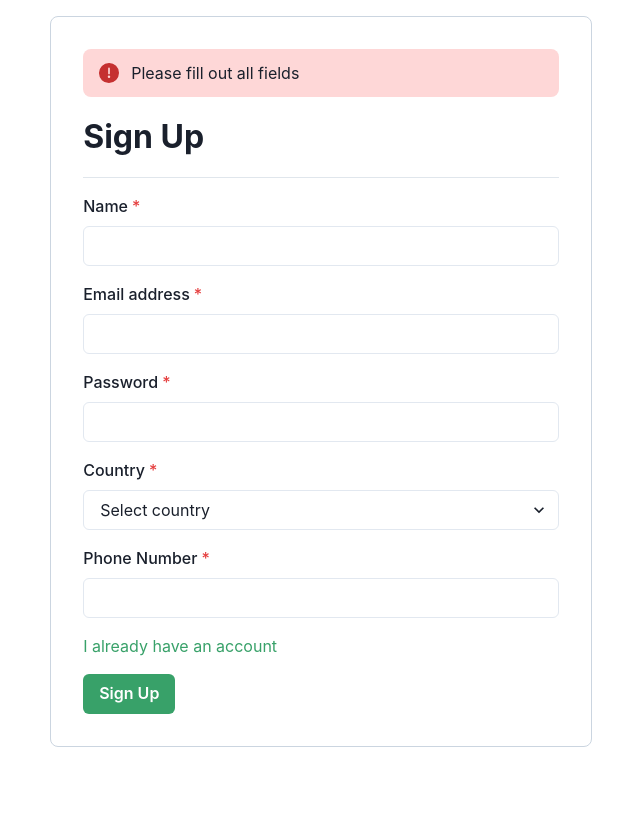
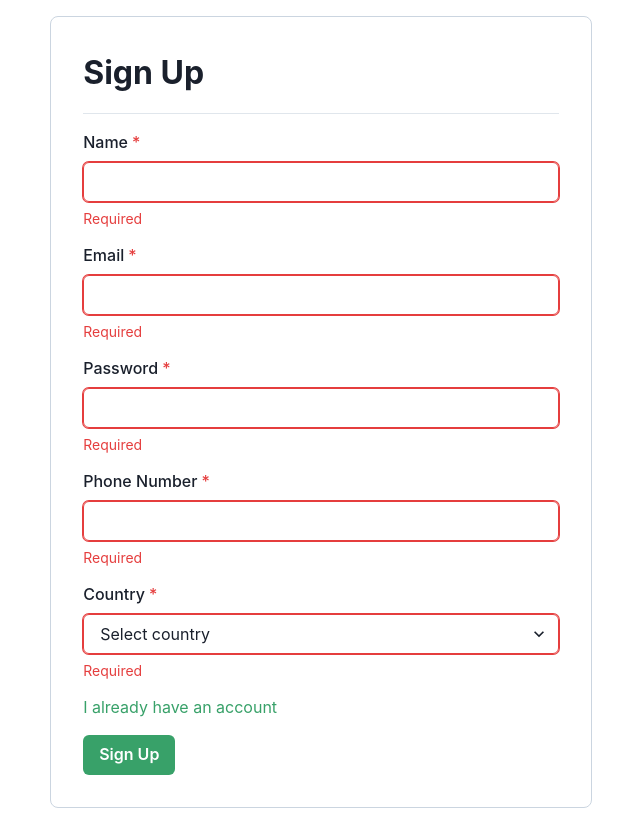
Before and after one commit to ralflopez/bahagi-digital-wallet-frontend, a Next.js app: page /auth/signup in a window 1280 px wide. Both pictures are taken after a click on the button "Sign Up". Shown: the whole page, without its empty margins (319-959 px from the left). Before the commit the page ends 800 px from the top, so only its background shows below. Built offline with nearby package versions, Linux system fonts and the light colour scheme; no server answers.

Commit message:
:recycle: use formik for signup page

```diff
--- a/pages/auth/signup.tsx
+++ b/pages/auth/signup.tsx
@@ -25,6 +25,7 @@ import {
 import { useRouter } from "next/router"
 import { GetServerSideProps, GetServerSidePropsContext } from "next"
 import { withUser } from "../../helpers/hof/withUser"
+import { useFormik } from "formik"
 
 const validateEmail = (email: string) => {
   return email
@@ -34,96 +35,75 @@ const validateEmail = (email: string) => {
     )
 }
 
+const validate = (values: any) => {
+  const errors: any = {}
+
+  if (!values.name) {
+    errors.name = "Required"
+  } else if (values.name.length < 2) {
+    errors.name = "Must be at least 2 characters"
+  }
+
+  if (!values.email) {
+    errors.email = "Required"
+  } else if (!validateEmail(values.email)) {
+    errors.email = "Invalid email"
+  }
+
+  if (!values.password) {
+    errors.password = "Required"
+  } else if (values.password.length < 8) {
+    errors.password = "Must be at least 8 characters"
+  }
+
+  if (!values.phoneNumber) {
+    errors.phoneNumber = "Required"
+  } else if (values.phoneNumber.length != 11) {
+    errors.phoneNumber = "Must be 11 digits"
+  }
+
+  if (!values.country) {
+    errors.country = "Required"
+  }
+
+  return errors
+}
+
 const Signup = () => {
   const router = useRouter()
-  const [name, setName] = useState({ value: "", error: "" })
-  const [email, setEmail] = useState({ value: "", error: "" })
-  const [password, setPassword] = useState({ value: "", error: "" })
-  const [country, setCountry] = useState({ value: "", error: "" })
-  const [phoneNumber, setPhoneNumber] = useState({ value: "", error: "" })
-  const [formError, setFormError] = useState("")
 
   const [signup, { loading, error, data }] = useMutation<
     SignUpMutation,
     SignUpMutationVariables
   >(SignUpDocument)
 
-  const handleName = (e: React.ChangeEvent<HTMLInputElement>) => {
-    const value = e.target.value
-    if (value.length < 2) {
-      setName({ value, error: "Name must be at least 2 characters" })
-    } else {
-      setName({ value, error: "" })
-    }
-  }
-
-  const handleEmail = (e: React.ChangeEvent<HTMLInputElement>) => {
-    const value = e.target.value
-    if (validateEmail(value)) {
-      setEmail({ value, error: "" })
-    } else {
-      setEmail({ value, error: "Email is invalid" })
-    }
-  }
-
-  const handlePassword = (e: React.ChangeEvent<HTMLInputElement>) => {
-    const value = e.target.value
-    if (value.length < 8) {
-      setPassword({ value, error: "Password must be at least 8 characters" })
-    } else {
-      setPassword({ value, error: "" })
-    }
-  }
-
-  const handleCountry = (e: React.ChangeEvent<HTMLSelectElement>) => {
-    const value = e.target.value
-    if (!value) {
-      setCountry({ value, error: "Please select a country" })
-    } else {
-      setCountry({ value, error: "" })
-    }
-  }
-
-  const handlePhoneNumber = (e: React.ChangeEvent<HTMLInputElement>) => {
-    const value = e.target.value
-    if (value.length < 1 || value.length !== 10) {
-      setPhoneNumber({ value: value, error: "Invalid phone number" })
-    } else {
-      setPhoneNumber({ value: value, error: "" })
-    }
-  }
-
-  const handleSignup = () => {
-    if (name.error || email.error || password.error || country.error) {
-      setFormError("Please fill out all fields")
-      return
-    } else if (
-      name.value.length < 1 ||
-      email.value.length < 1 ||
-      password.value.length < 1 ||
-      country.value.length < 1
-    ) {
-      setFormError("Please fill out all fields")
-      return
-    }
-
-    signup({
-      variables: {
-        signUpInput: {
-          countryId: country.value,
-          email: email.value,
-          password: password.value,
-          name: name.value,
-          phoneNumber: phoneNumber.value,
+  const formik = useFormik({
+    initialValues: {
+      name: "",
+      email: "",
+      password: "",
+      country: "",
+      phoneNumber: "",
+    },
+    validate,
+    validateOnChange: false,
+    validateOnBlur: false,
+    onSubmit: (values) => {
+      signup({
+        variables: {
+          signUpInput: {
+            countryId: values.country,
+            email: values.country,
+            password: values.password,
+            name: values.name,
+            phoneNumber: values.phoneNumber,
+          },
         },
-      },
-    })
-  }
+      })
+    },
+  })
 
   if (loading) return <div>Loading...</div>
-  if (error) {
-    setFormError(error.message)
-  }
   if (data) {
     router.replace("/")
     return
@@ -139,80 +119,96 @@ const Signup = () => {
         rounded='lg'
         borderColor='gray.300'
       >
-        {formError.length > 0 && (
+        {error && (
           <Alert status='error' mb='4' rounded='lg'>
             <AlertIcon />
-            <AlertDescription>{formError}</AlertDescription>
+            <AlertDescription>{error.message}</AlertDescription>
           </Alert>
         )}
         <Text fontSize='xx-large' fontWeight='bold' mb='4'>
           Sign Up
         </Text>
         <Divider mb='4' />
-        <FormControl isRequired mb='4' isInvalid={name.error !== ""}>
+        <FormControl isRequired mb='4' isInvalid={Boolean(formik.errors.name)}>
           <FormLabel htmlFor='name'>Name</FormLabel>
           <Input
             id='name'
-            type='name'
-            value={name.value}
-            onChange={handleName}
-            onBlur={handleName}
+            type='text'
+            name='name'
+            value={formik.values.name}
+            onChange={formik.handleChange}
+            onBlur={formik.handleBlur}
           />
-          {name.error !== "" && (
-            <FormErrorMessage>{name.error}</FormErrorMessage>
+          {formik.errors.name && (
+            <FormErrorMessage>{formik.errors.name}</FormErrorMessage>
           )}
         </FormControl>
-        <FormControl isRequired mb='4' isInvalid={email.error !== ""}>
-          <FormLabel htmlFor='email'>Email address</FormLabel>
+        <FormControl isRequired mb='4' isInvalid={Boolean(formik.errors.email)}>
+          <FormLabel htmlFor='name'>Email</FormLabel>
           <Input
             id='email'
             type='email'
-            value={email.value}
-            onChange={handleEmail}
-            onBlur={handleEmail}
+            name='email'
+            value={formik.values.email}
+            onChange={formik.handleChange}
+            onBlur={formik.handleBlur}
           />
-          {email.error !== "" && (
-            <FormErrorMessage>{email.error}</FormErrorMessage>
+          {formik.errors.email && (
+            <FormErrorMessage>{formik.errors.email}</FormErrorMessage>
           )}
         </FormControl>
-        <FormControl isRequired mb='4' isInvalid={password.error !== ""}>
-          <FormLabel htmlFor='password'>Password</FormLabel>
+        <FormControl
+          isRequired
+          mb='4'
+          isInvalid={Boolean(formik.errors.password)}
+        >
+          <FormLabel htmlFor='name'>Password</FormLabel>
           <Input
             id='password'
             type='password'
-            value={password.value}
-            onChange={handlePassword}
-            onBlur={handlePassword}
+            name='password'
+            value={formik.values.password}
+            onChange={formik.handleChange}
+            onBlur={formik.handleBlur}
           />
-          {password.error !== "" && (
-            <FormErrorMessage>{password.error}</FormErrorMessage>
+          {formik.errors.password && (
+            <FormErrorMessage>{formik.errors.password}</FormErrorMessage>
           )}
         </FormControl>
-        <FormControl isRequired mb='4' isInvalid={country.error !== ""}>
+        <FormControl
+          isRequired
+          mb='4'
+          isInvalid={Boolean(formik.errors.phoneNumber)}
+        >
+          <FormLabel htmlFor='name'>Phone Number</FormLabel>
+          <Input
+            id='phone-number'
+            type='text'
+            name='phoneNumber'
+            value={formik.values.phoneNumber}
+            onChange={formik.handleChange}
+            onBlur={formik.handleBlur}
+          />
+          {formik.errors.phoneNumber && (
+            <FormErrorMessage>{formik.errors.phoneNumber}</FormErrorMessage>
+          )}
+        </FormControl>
+        <FormControl
+          isRequired
+          mb='4'
+          isInvalid={Boolean(formik.errors.country)}
+        >
           <FormLabel htmlFor='country'>Country</FormLabel>
           <Select
             id='country'
             placeholder='Select country'
-            onChange={handleCountry}
-            onBlur={handleCountry}
+            onChange={formik.handleChange}
+            onBlur={formik.handleBlur}
           >
             <option value='ph'>Philippines</option>
           </Select>
-          {country.error !== "" && (
-            <FormErrorMessage>{country.error}</FormErrorMessage>
-          )}
-        </FormControl>
-        <FormControl isRequired mb='4' isInvalid={password.error !== ""}>
-          <FormLabel htmlFor='phone-number'>Phone Number</FormLabel>
-          <Input
-            id='phone-number'
-            type='text'
-            value={phoneNumber.value}
-            onChange={handlePhoneNumber}
-            onBlur={handlePhoneNumber}
-          />
-          {phoneNumber.error !== "" && (
-            <FormErrorMessage>{phoneNumber.error}</FormErrorMessage>
+          {formik.errors.country && (
+            <FormErrorMessage>{formik.errors.country}</FormErrorMessage>
           )}
         </FormControl>
         <Link href='/auth/login' color='green.500'>
@@ -222,7 +218,7 @@ const Signup = () => {
           colorScheme='green'
           mt='4'
           display='block'
-          onClick={handleSignup}
+          onClick={formik.handleSubmit as any}
         >
           Sign Up
         </Button>
```
